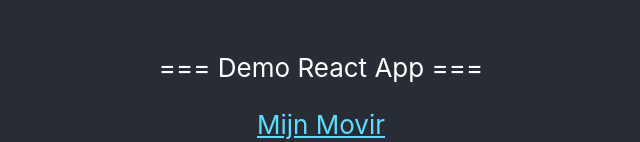
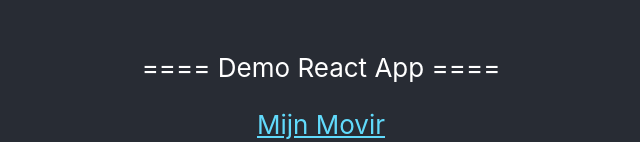
Before and after one commit to ZemouriZemouri/ReactApp, a React (Create React App) app: page / in a window 1280 px wide. Shown: the part 477-619 px from the top of the page, without its empty margins (319-959 px from the left). Built offline with nearby package versions, Linux system fonts and the light colour scheme.

Commit message:
UI changes

```diff
--- a/src/App.js
+++ b/src/App.js
@@ -10,7 +10,7 @@ function App() {
 		/>
 
         <p>
-          === Demo React App ===
+          ==== Demo React App ====
         </p>
         <a
           className="App-link"
```
